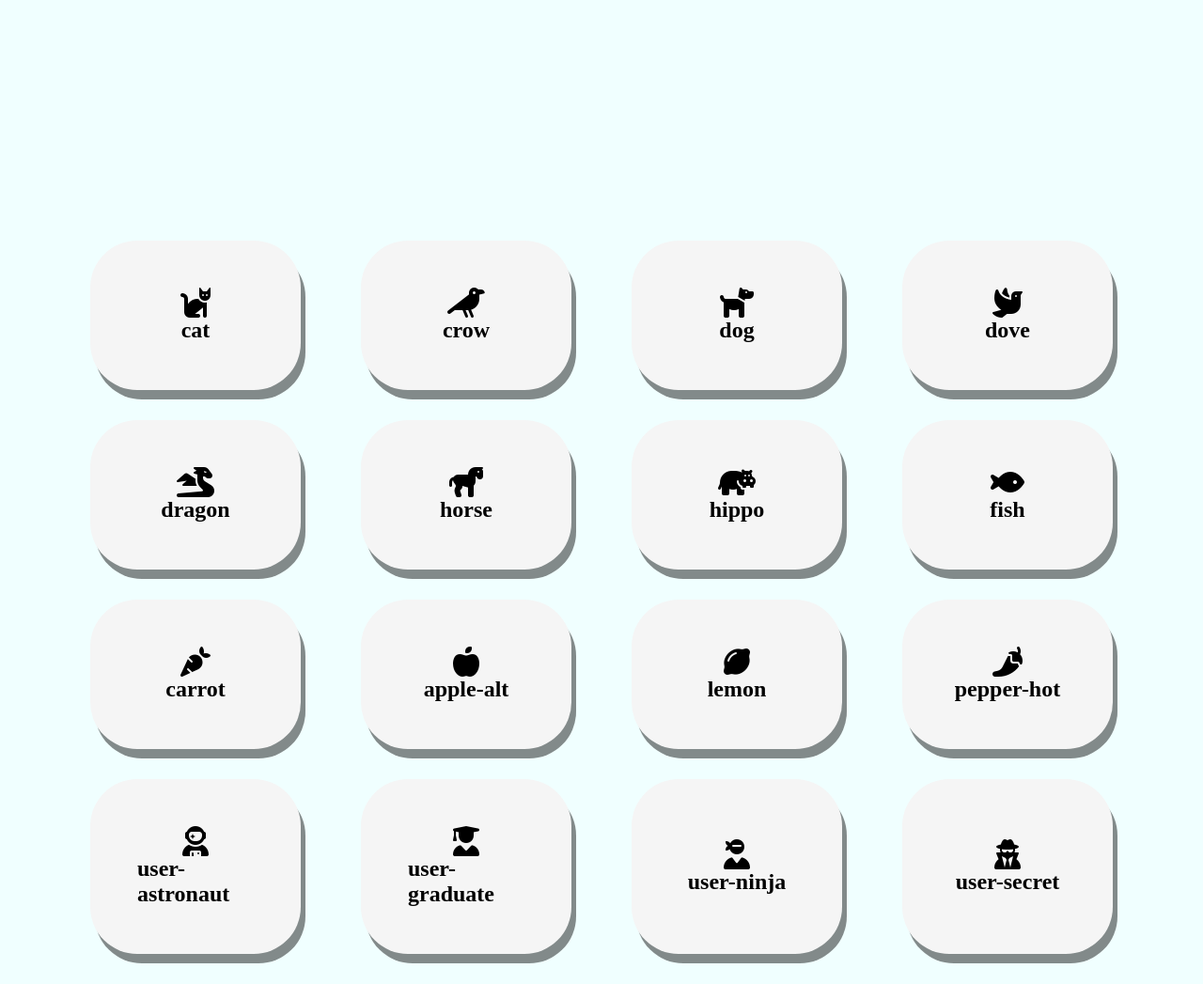
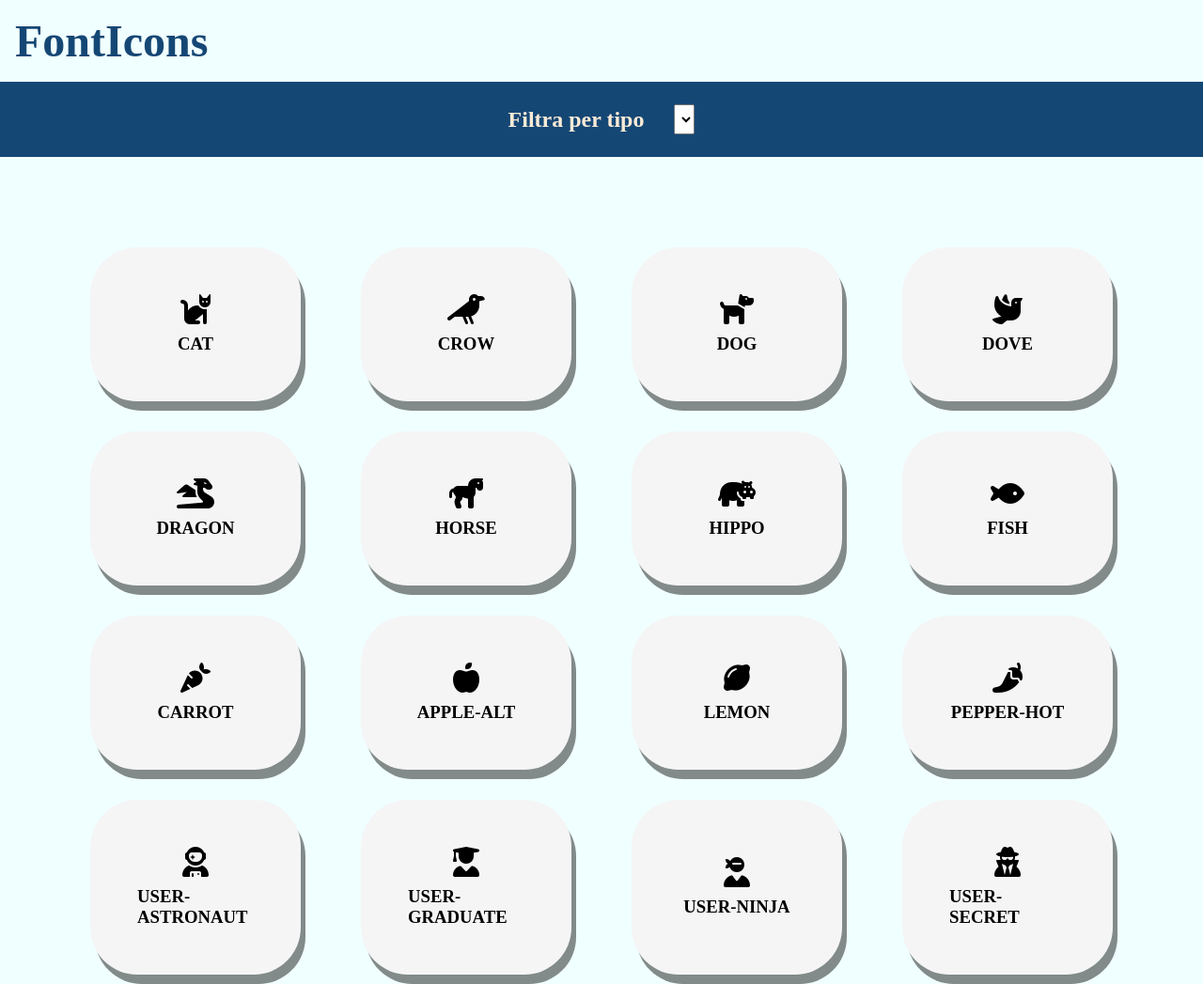
Before and after one commit to antonioiorio94/js-es6-icons, a plain HTML site: page index.html in a window 1280 px wide. Shown: the whole page at 94% size. Drawn offline with Linux system fonts and the light colour scheme.

Commit message:
ad more style

```diff
--- a/index.html
+++ b/index.html
@@ -14,6 +14,13 @@
     <title>Icons</title>
   </head>
   <body>
+    <header>
+      <h1>FontIcons</h1>
+      <div>
+        <h2>Filtra per tipo</h2>
+        <select name="" id="selector"></select>
+      </div>
+    </header>
     <main>
       <div id="container"></div>
     </main>
--- a/main.js
+++ b/main.js
@@ -27,8 +27,8 @@ icons.forEach(({ name, prefix }) => {
   divIconBox.setAttribute("class", " icon_box");
   const divWithIcon = document.createElement("i");
   divWithIcon.setAttribute("class", prefix);
-  const divWithName = document.createElement("h2");
-  divWithName.innerHTML = name;
+  const divWithName = document.createElement("h3");
+  divWithName.innerHTML = name.toUpperCase();
   divIconBox.appendChild(divWithIcon);
   divIconBox.appendChild(divWithName);
   divContainer.appendChild(divIconBox);
--- a/style.css
+++ b/style.css
@@ -6,9 +6,30 @@
 body {
   background-color: azure;
 }
+
+h1 {
+  color: rgb(21, 71, 117);
+  padding: 1rem;
+  font-size: 3rem;
+}
+
+header div {
+  background-color: rgb(21, 71, 117);
+  height: 5rem;
+  display: flex;
+  justify-content: center;
+  align-items: center;
+  color: antiquewhite;
+}
+
+select {
+  height: 2rem;
+  margin-left: 2rem;
+}
+
 #container {
   padding: 5rem;
-  margin: 10rem auto;
+  margin: 0 auto;
   display: flex;
   flex-wrap: wrap;
   justify-content: space-between;
@@ -31,3 +52,7 @@ body {
   font-size: xx-large;
   display: block;
 }
+
+.icon_box h3 {
+  margin-top: 10px;
+}
```
